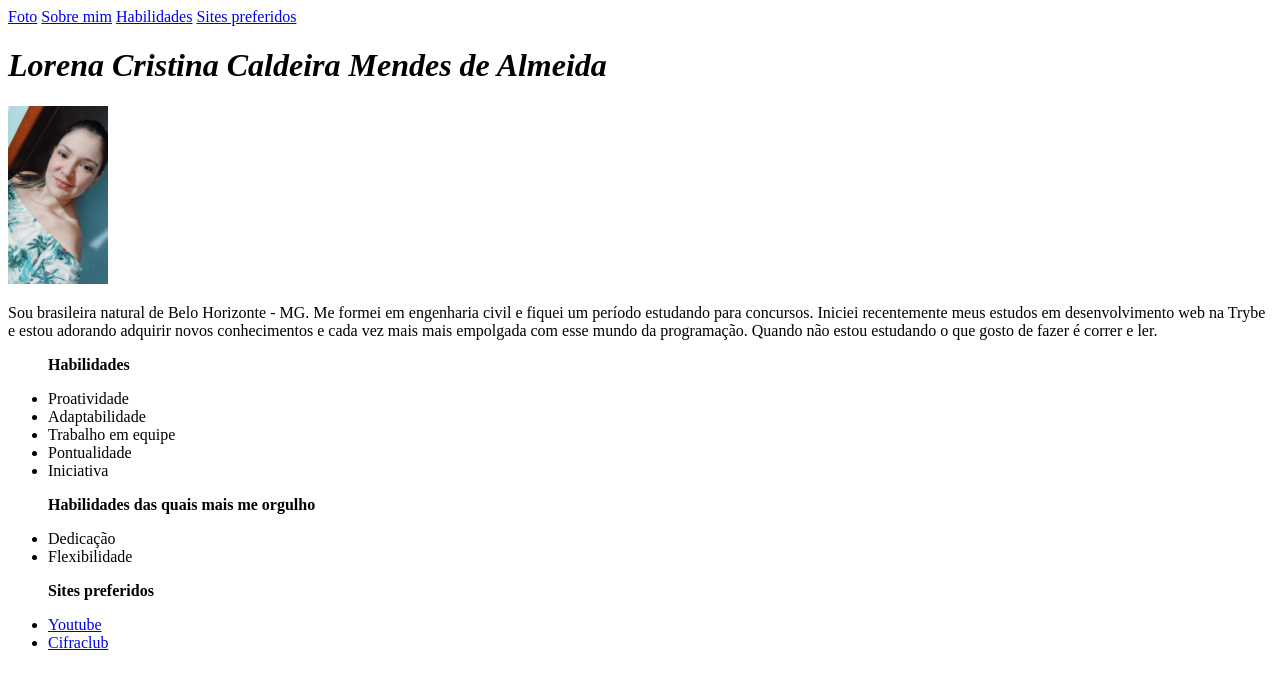
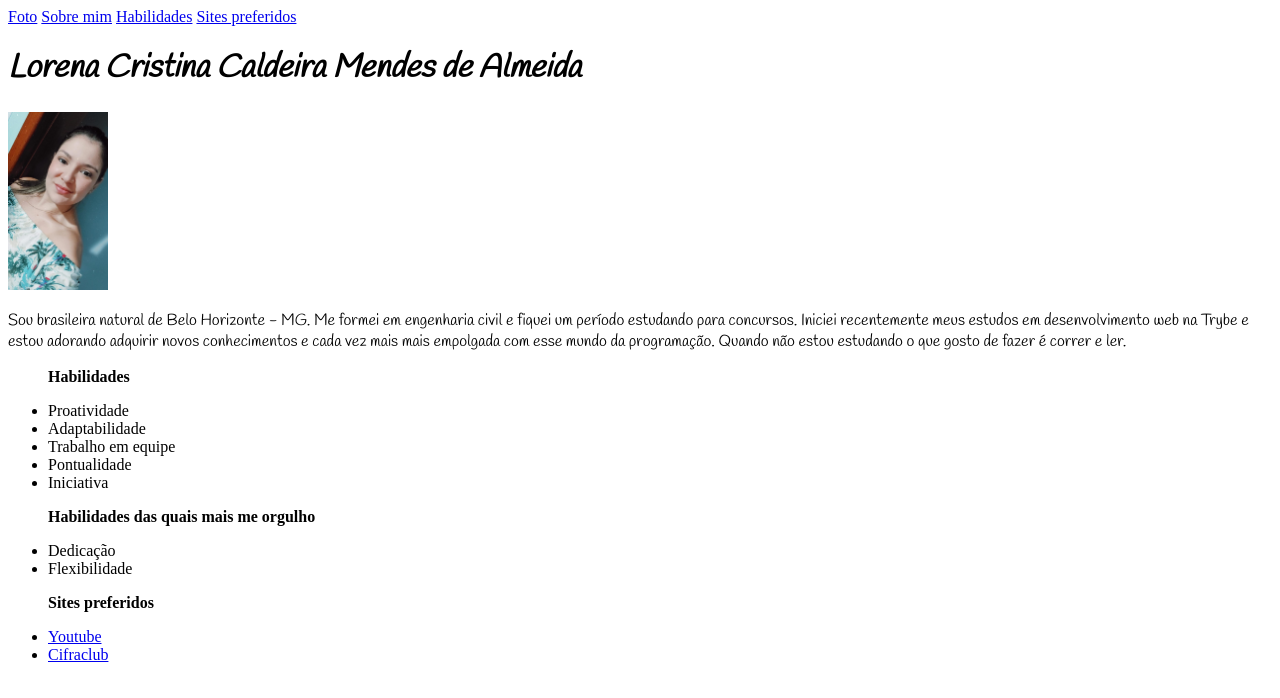
Before and after one commit to lorena-mendes/lorena-mendes.github.io, a plain HTML site: page index.html in a window 1280 px wide. Drawn offline with Linux system fonts and the light colour scheme.

Commit message:
Defini fontes diferentes para meu nome e minha descrição

```diff
--- a/index.html
+++ b/index.html
@@ -3,8 +3,19 @@
   <head>
     <meta charset="UTF-8">
     <title>Portfólio</title>
+    <link rel="preconnect" href="https://fonts.googleapis.com">
+    <link rel="preconnect" href="https://fonts.gstatic.com" crossorigin>
+    <link href="https://fonts.googleapis.com/css2?family=Handlee&family=Lobster&family=Montserrat+Alternates&display=swap" rel="stylesheet">
 
     <style>
+
+      h1 {
+        font-family: 'Handlee', cursive;
+      }
+
+      #sobremim {
+        font-family: 'Handlee', cursive;
+      }
 
 
     </style>
```
